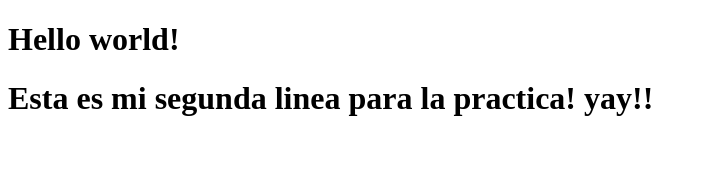
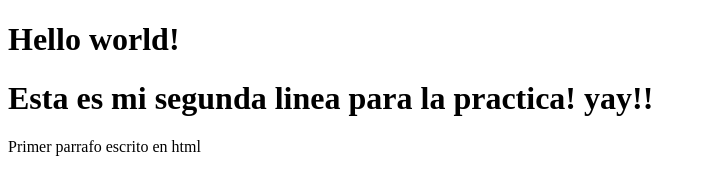
Before and after one commit to Alejandrojunio29/miPrimerGitHub, a plain HTML site: page index.html in a window 1280 px wide. Shown: the whole page, without its empty margins (0-706 px from the left). Drawn offline with Linux system fonts and the light colour scheme.

Commit message:
Se agrego el primer parrafo de texto

```diff
--- a/index.html
+++ b/index.html
@@ -10,6 +10,7 @@
     <h1>Hello world!</h1>
     <h1>Esta es mi segunda linea para la practica! yay!!</h1>
 
+    <p>Primer parrafo escrito en html </p>
 
 </body>
 </html>
```
